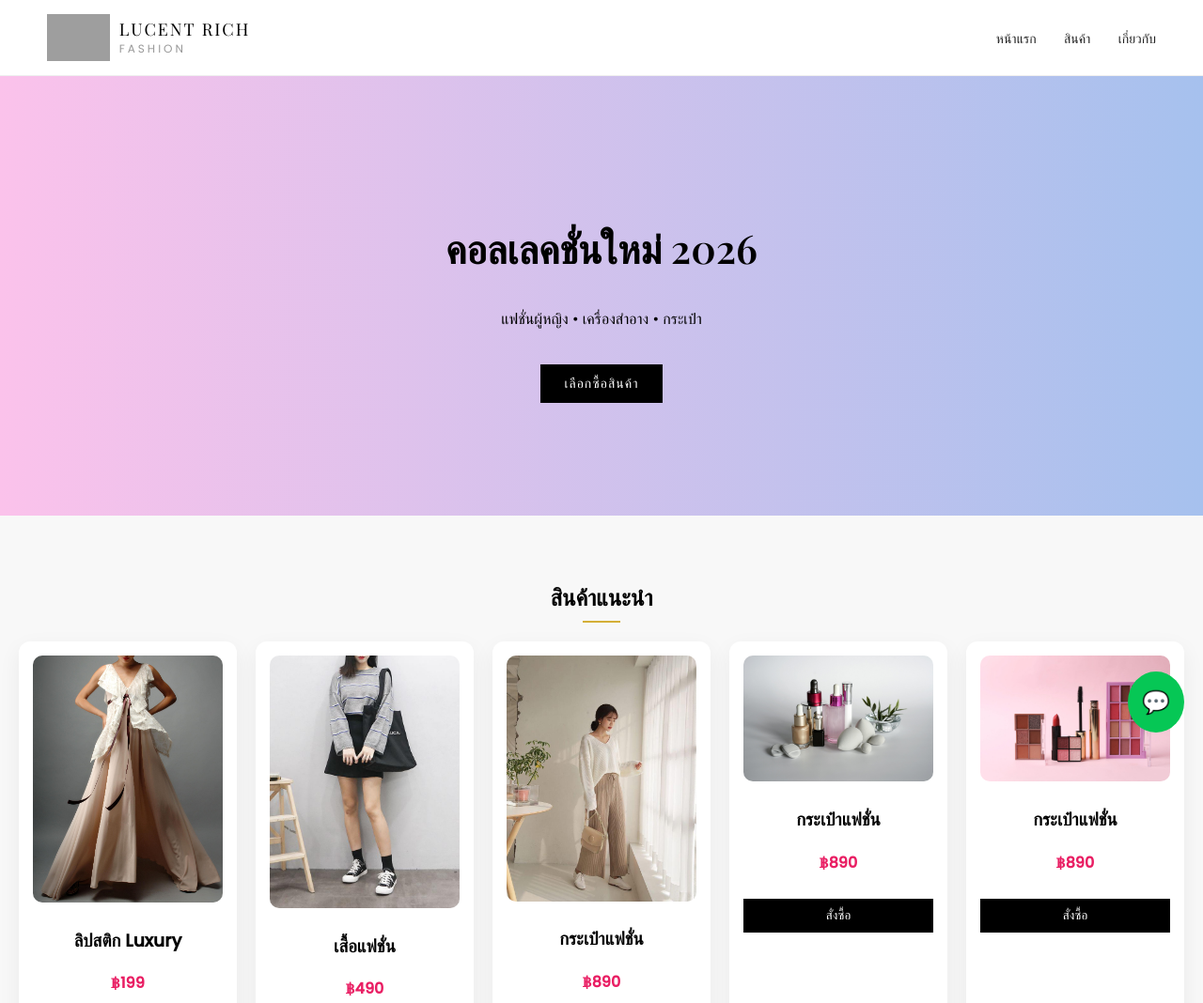
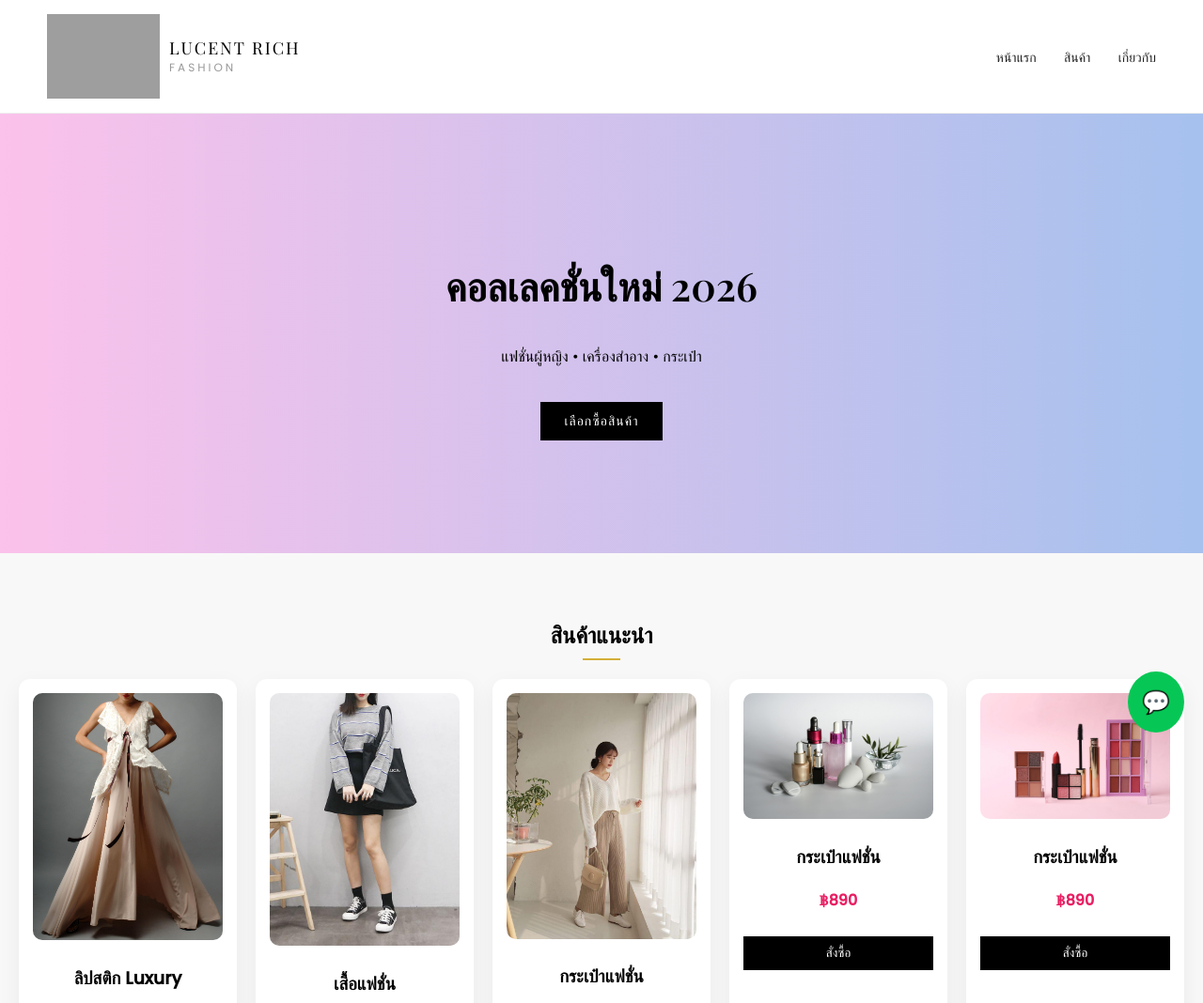
Before and after one commit to devtopup2026-cell/fashion-store, a website: page index.html in a window 1280 px wide. Shown: the top 1068 px of the page at 94% size. Drawn offline with nearby package versions, Linux system fonts and the light colour scheme; grey boxes are pictures that could not be loaded.

Commit message:
Update style.css

```diff
--- a/style.css
+++ b/style.css
@@ -22,7 +22,7 @@ header {
 }
 
 .logo img {
-  height: 50px;
+  height: 90px;
 }
 
 /* BRAND NAME */
```
